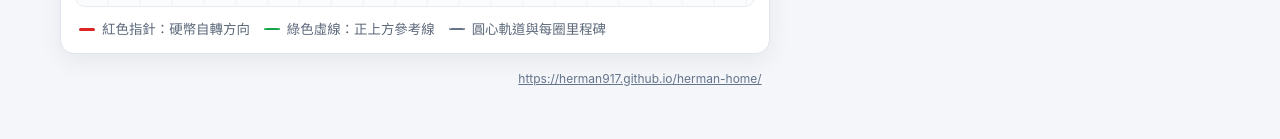
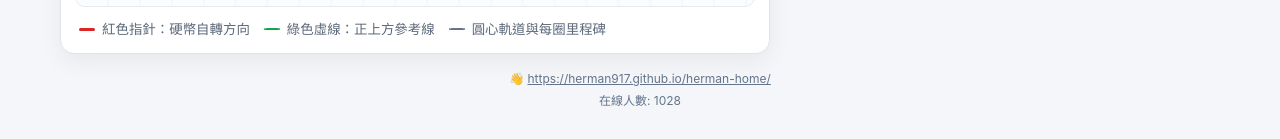
Before and after one commit to herman917/CoinRotation, a plain HTML site: page index.html in a window 1280 px wide. Shown: the part 811-950 px from the top of the page. Drawn offline with Linux system fonts and the light colour scheme.

Commit message:
Add welcome icon and online user count (1027 + N) to footer

```diff
--- a/index.html
+++ b/index.html
@@ -102,7 +102,8 @@
         </aside>
       </main>
       <footer style="text-align:center;padding:16px 0 4px;font-size:12px;color:#64748b;">
-        <a href="https://herman917.github.io/herman-home/" target="_blank" rel="noopener noreferrer" style="color:inherit;text-decoration:underline;">https://herman917.github.io/herman-home/</a>
+        <div>👋 <a href="https://herman917.github.io/herman-home/" target="_blank" rel="noopener noreferrer" style="color:inherit;text-decoration:underline;">https://herman917.github.io/herman-home/</a></div>
+        <div style="margin-top:4px;">在線人數: 1028</div>
       </footer>
     </div>
 
```
